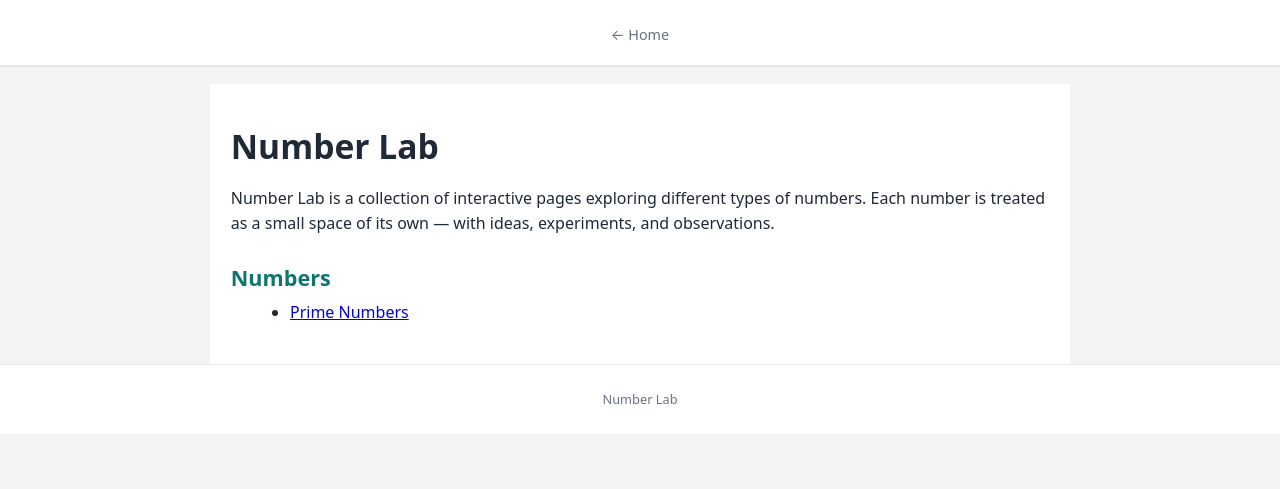
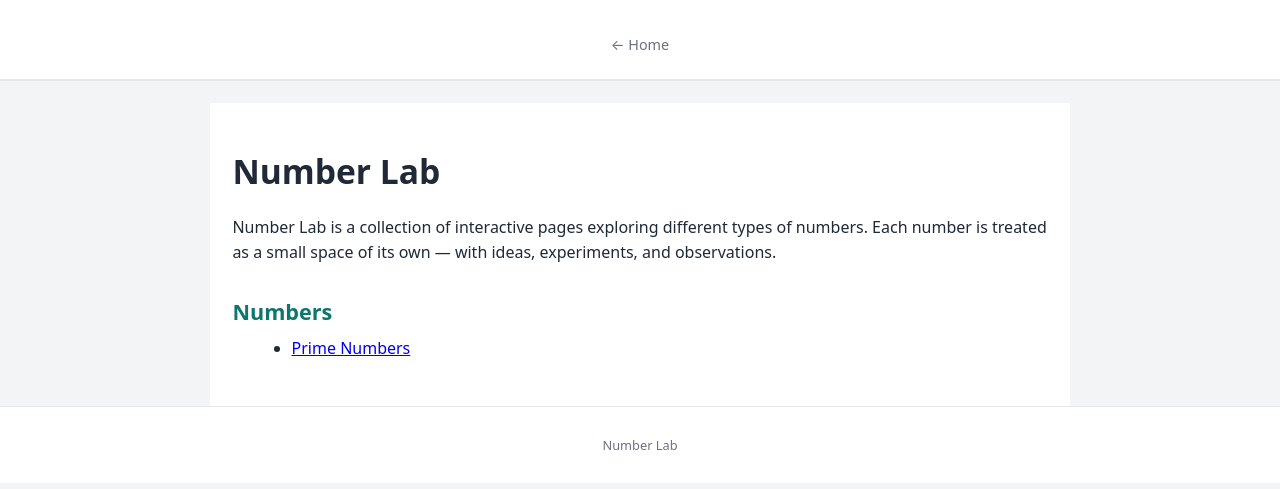
Before and after one commit to anvesh-d/number-lab, a Jekyll site: the page built from index.html, in a window 1280 px wide. Shown: the top 489 px of the page. Built offline with Jekyll 4.4.1, drawn with Linux system fonts in a browser that asks for light colours.

Commit message:
Update main.css

```diff
--- a/assets/css/main.css
+++ b/assets/css/main.css
@@ -29,7 +29,7 @@
 body {
   margin: 0;
   font-family: var(--font-body);
-  line-height: 1.55; /* slightly tighter */
+  line-height: 1.6;
   background: var(--bg-page);
   color: var(--text-main);
 }
@@ -38,7 +38,7 @@ body {
 .site-header {
   background: var(--bg-content);
   border-bottom: 2px solid var(--border-light);
-  padding: 0.9rem 1rem;   /* tighter */
+  padding: 1.2rem 1rem;
   text-align: center;
 }
 
@@ -47,7 +47,7 @@ body {
   font-weight: 700;
   letter-spacing: 0.3px;
   color: var(--accent);
-  margin-bottom: 0.4rem;  /* tighter */
+  margin-bottom: 0.6rem;
 }
 
 /* ---------- Navigation ---------- */
@@ -55,14 +55,14 @@ body {
   display: flex;
   justify-content: center;
   flex-wrap: wrap;
-  gap: 0.35rem; /* tighter */
+  gap: 0.4rem;
 }
 
 .site-nav a,
 .site-nav span {
   text-decoration: none;
   font-size: 0.9rem;
-  padding: 0.22rem 0.55rem; /* tighter */
+  padding: 0.25rem 0.6rem;
   border-radius: 4px;
   color: var(--text-soft);
 }
@@ -80,21 +80,21 @@ body {
 /* ---------- Main ---------- */
 main {
   max-width: var(--max-width);
-  margin: 1.1rem auto 0;      /* tighter */
-  padding: 1.4rem 1.3rem 2.1rem; /* tighter */
+  margin: 1.4rem auto 0;
+  padding: 1.6rem 1.4rem 2.4rem;
   background: var(--bg-content);
 }
 
 /* ---------- Headings ---------- */
 h1 {
-  margin: 0 0 0.85rem; /* tighter */
+  margin: 0 0 1rem;
   font-size: 2.1rem;
   font-weight: 700;
 }
 
 h2 {
-  margin-top: 1.6rem;  /* tighter */
-  margin-bottom: 0.35rem;
+  margin-top: 1.8rem;
+  margin-bottom: 0.4rem;
   font-size: 1.35rem;
   font-weight: 600;
   color: var(--accent);
@@ -102,28 +102,28 @@ h2 {
 
 /* ---------- Text ---------- */
 p {
-  margin: 0.45rem 0; /* tighter */
+  margin: 0.55rem 0;
 }
 
 ul {
-  margin: 0.35rem 0 0.35rem 1.2rem;
+  margin: 0.4rem 0 0.4rem 1.2rem;
 }
 
 li {
-  margin: 0.18rem 0;
+  margin: 0.2rem 0;
 }
 
 /* ---------- Sections ---------- */
 .section {
-  margin-top: 1.6rem;  /* tighter */
-  padding-top: 0.65rem;
+  margin-top: 1.8rem;
+  padding-top: 0.8rem;
   border-top: 1px solid var(--border-light);
 }
 
 /* ---------- Notes ---------- */
 .note {
-  margin: 1rem 0; /* tighter */
-  padding: 0.85rem 1.05rem;
+  margin: 1.2rem 0;
+  padding: 0.9rem 1.1rem;
   background: #f0fdfa;
   border-left: 4px solid var(--accent);
   font-size: 0.9rem;
@@ -137,8 +137,8 @@ li {
 
 /* ---------- Tools ---------- */
 .tool {
-  margin: 1.8rem 0; /* tighter */
-  padding: 1.15rem 1.35rem;
+  margin: 2rem 0;
+  padding: 1.2rem 1.4rem;
   border: 1px solid var(--border-light);
 }
 
@@ -150,13 +150,13 @@ li {
 }
 
 .tool-body {
-  margin-top: 0.45rem;
+  margin-top: 0.5rem;
 }
 
 /* ---------- Logic ---------- */
 .logic {
-  margin-top: 0.7rem;
-  padding-top: 0.55rem;
+  margin-top: 0.8rem;
+  padding-top: 0.6rem;
   border-top: 1px dashed var(--border-light);
   font-size: 0.85rem;
   color: var(--text-soft);
@@ -169,7 +169,7 @@ li {
 /* ---------- Footer ---------- */
 footer {
   border-top: 1px solid var(--border-light);
-  padding: 1.1rem; /* tighter */
+  padding: 1.2rem;
   font-size: 0.8rem;
   color: var(--text-soft);
   text-align: center;
```
